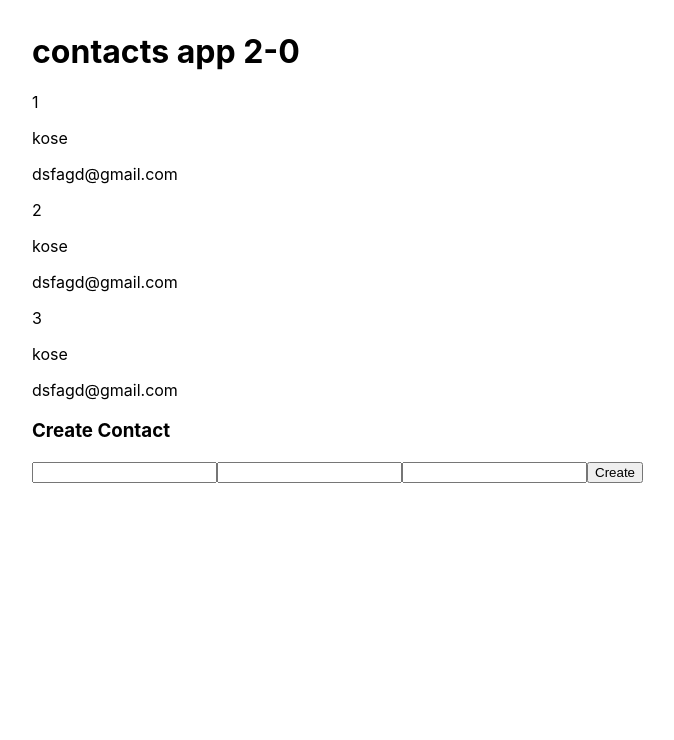
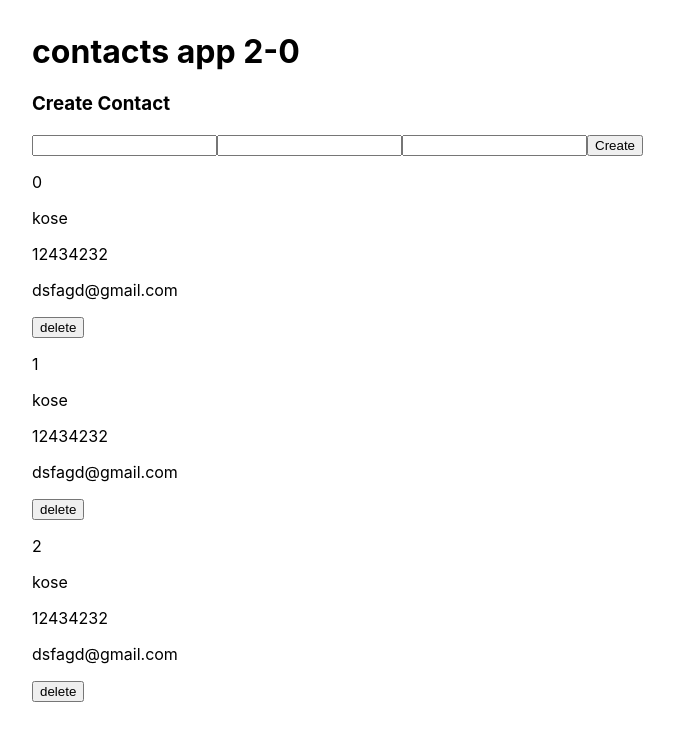
Before and after one commit to Jadashi97/miniProjects, a React (Create React App) app in the folder contact-app-2.0/: page / in a window 1280 px wide. Shown: the top 740 px of the page, without its empty margins (0-674 px from the left). Built offline with nearby package versions, Linux system fonts and the light colour scheme.

Commit message:
(feat): added the delete btn. (fix): solve the delete btn, pass as a prop

```diff
--- a/contact-app-2.0/src/App.js
+++ b/contact-app-2.0/src/App.js
@@ -48,10 +48,10 @@ function App() {
       <h1>
         contacts app 2-0
       </h1>
-      <ListOfContacts contacts={contacts}/>
       <CreateContact
         onAdd={addContact}
       />
+      <ListOfContacts contacts={contacts}/>
     </div>
   );
 }
--- a/contact-app-2.0/src/components/ListOfContacts.jsx
+++ b/contact-app-2.0/src/components/ListOfContacts.jsx
@@ -4,15 +4,35 @@ const ListOfContacts = ({contacts})=>{
 
     const [contact, setContacts] = useState({});
 
-    console.log(contacts);
+    // console.log(contacts);
+
+    //handle the delete button when clicked
+    function deleteContact(id){
+         setContacts(prevContacts => {
+            return prevContacts.filter((contactItem, index) => {
+                return index !== id;
+            })
+        })
+    }
+
+    function handleClick(e){
+        e.preventDefault();
+
+        console.log("clicked!!")
+
+       deleteContact(contact);
+    }
 
     return(
         <div>
-            {contacts.map(({id, name, email}, index)=>(
+            {contacts.map(({id, name, phone, email}, index)=>(
                 <div>
-                    <p>{id}</p>
+                    <p>{index}</p>
+                    {/* <p>{id}</p> */}
                     <p>{name}</p>
-                    <p>{email}</p>
+                    <p>{phone}</p>
+                    <p>{email}</p>{" "}
+                    <button onClick={handleClick}>delete</button>
                 </div>
             ))}
         </div>
```
